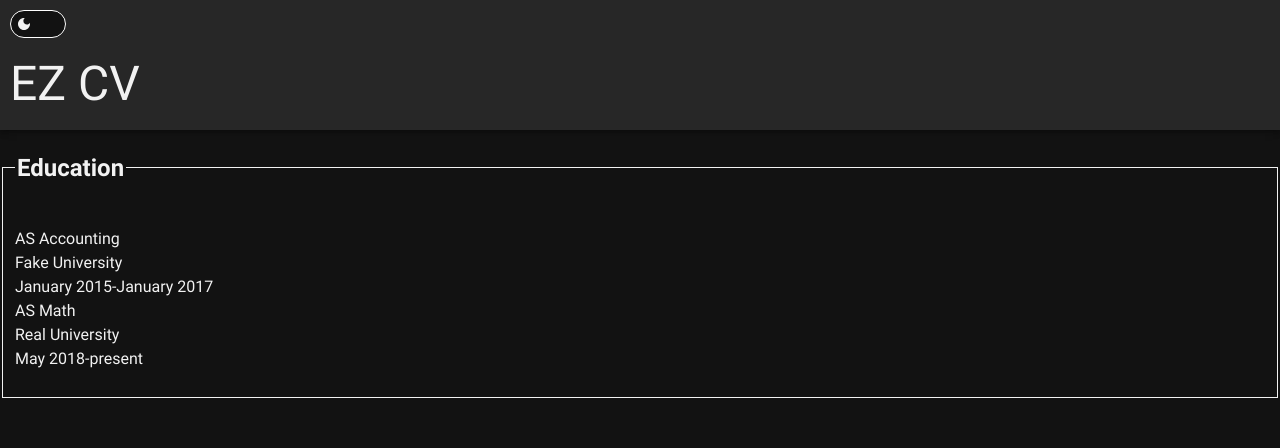
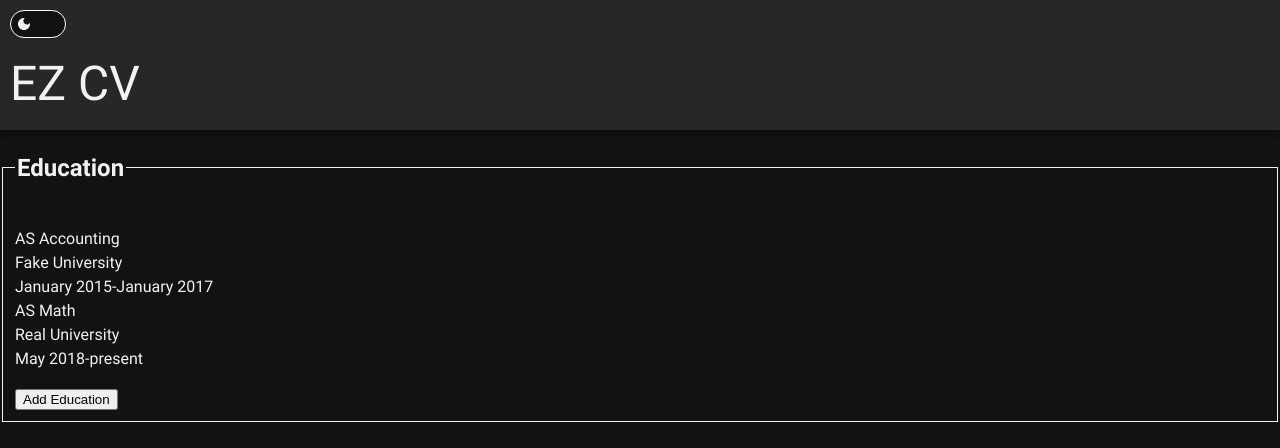
Before and after one commit to thatblindgeye/ez-cv, a React (Create React App) app: page / in a window 1280 px wide. Shown: the top 448 px of the page. Built offline with nearby package versions, Linux system fonts and the light colour scheme.

Commit message:
Add delete button to delete individual items and add button to add new items

```diff
--- a/src/components/CV/Education/EducationItem.js
+++ b/src/components/CV/Education/EducationItem.js
@@ -32,6 +32,9 @@ export default function EducationItem({
         endDate={endDate}
         enrolled={enrolled}
       />
+      <button type='button' value='delete'>
+        Delete
+      </button>
     </div>
   );
 
--- a/src/components/CV/Education/EducationSection.js
+++ b/src/components/CV/Education/EducationSection.js
@@ -68,6 +68,9 @@ export default class EducationSection extends Component {
             );
           })}
         </ul>
+        <button type='button' value='add'>
+          Add Education
+        </button>
       </fieldset>
     );
   }
```
